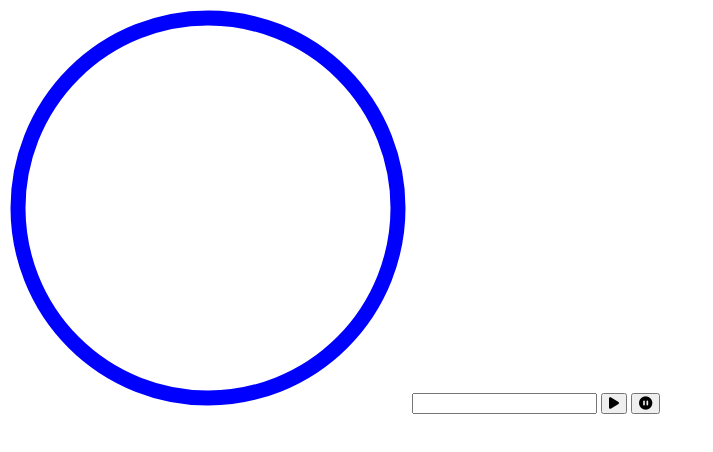
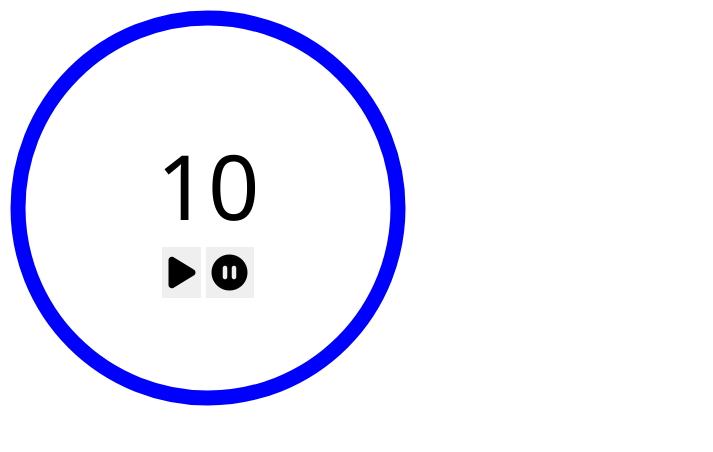
Before and after one commit to Jsumme1/Timer-Exercise, a plain HTML site: page index.html in a window 1280 px wide. Shown: the whole page, without its empty margins (0-713 px from the left). Drawn offline with Linux system fonts and the light colour scheme.

Commit message:
all styled

```diff
--- a/index.html
+++ b/index.html
@@ -4,25 +4,34 @@
     <meta charset="UTF-8">
     <meta http-equiv="X-UA-Compatible" content="IE=edge">
     <meta name="viewport" content="width=device-width, initial-scale=1.0">
-    <title>Document</title>
+    <title>Fun Timer!</title>
+    <link rel="stylesheet" href="style.css" />
     <link rel = "stylesheet" href="https://cdnjs.cloudflare.com/ajax/libs/font-awesome/6.1.1/css/all.min.css"/>
 </head>
 <body>
-    <svg height ="400" width="400">
+    <div class = "timer">
+        <div class = "controls">
+            <input id ="duration" value ="10"/>
+            <div>
+                <button id="start"><i class="fa-solid fa-play"></i></button>
+                <button id="pause"><i class="fa-solid fa-circle-pause"></i></button>
+            </div>
+         </div>
+    <svg class ="dial">
         <circle
         r="190"
-        cx="200"
+        cx="0"
         cy="200"
         fill="transparent"
         stroke="blue"
         stroke-width="15"
-        transform="rotate(-90 200 200)"
+        transform="rotate(-90 100 100)"
          />
 
     </svg>
-    <input id="duration"/>
-    <button id="start"><i class="fa-solid fa-play"></i></button>
-    <button id="pause"><i class="fa-solid fa-circle-pause"></i></button>
+    </div>
+
+
     <script src = "timer.js"></script>
     <script src = "index.js"></script>
 </body>
--- /dev/null
+++ b/style.css
@@ -0,0 +1,52 @@
+.dial {
+  height: 400px;
+  width: 400px;
+}
+
+.timer {
+  position: relative;
+  display: inline-block;
+}
+
+* {
+  font: inherit;
+}
+
+body {
+  font-family: 'Segoe UI', Roboto, Oxygen, Ubuntu, Cantarell, 'Fira Sans',
+    'Droid Sans', 'Helvetica Neue', Helvetica, Arial, sans-serif;
+}
+
+.timer input {
+  display: block;
+  border: none;
+  width: 240px;
+  font-size: 90px;
+  text-align: center;
+}
+
+.timer button {
+  border: none;
+  font-size: 36px;
+  cursor: pointer;
+}
+
+.timer button:focus {
+  outline: none;
+}
+
+.timer input:focus {
+  outline: none;
+}
+
+.controls {
+  position: absolute;
+  top: 0;
+  left: 0;
+  right: 0;
+  bottom: 0;
+  display: flex;
+  justify-content: center;
+  align-items: center;
+  flex-direction: column;
+}
```
